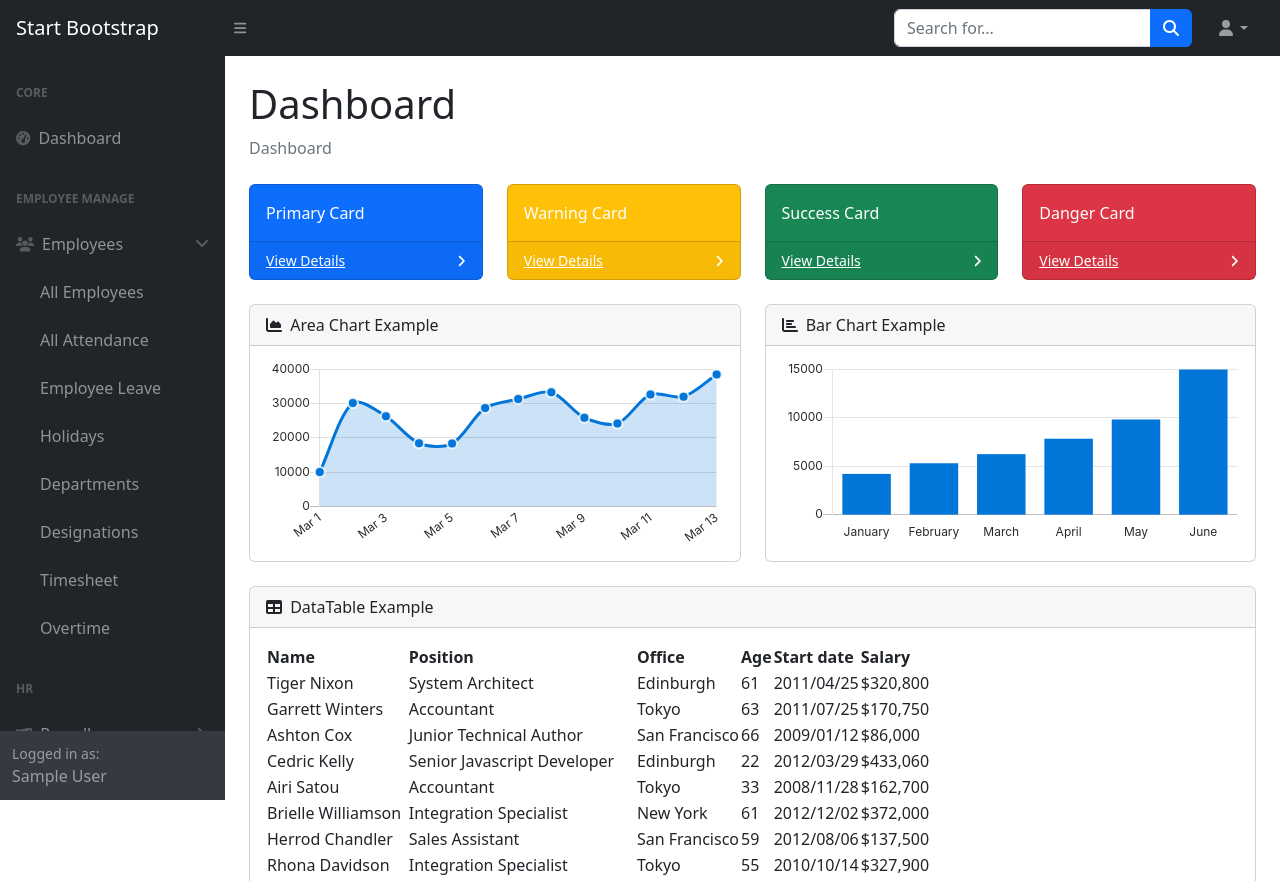
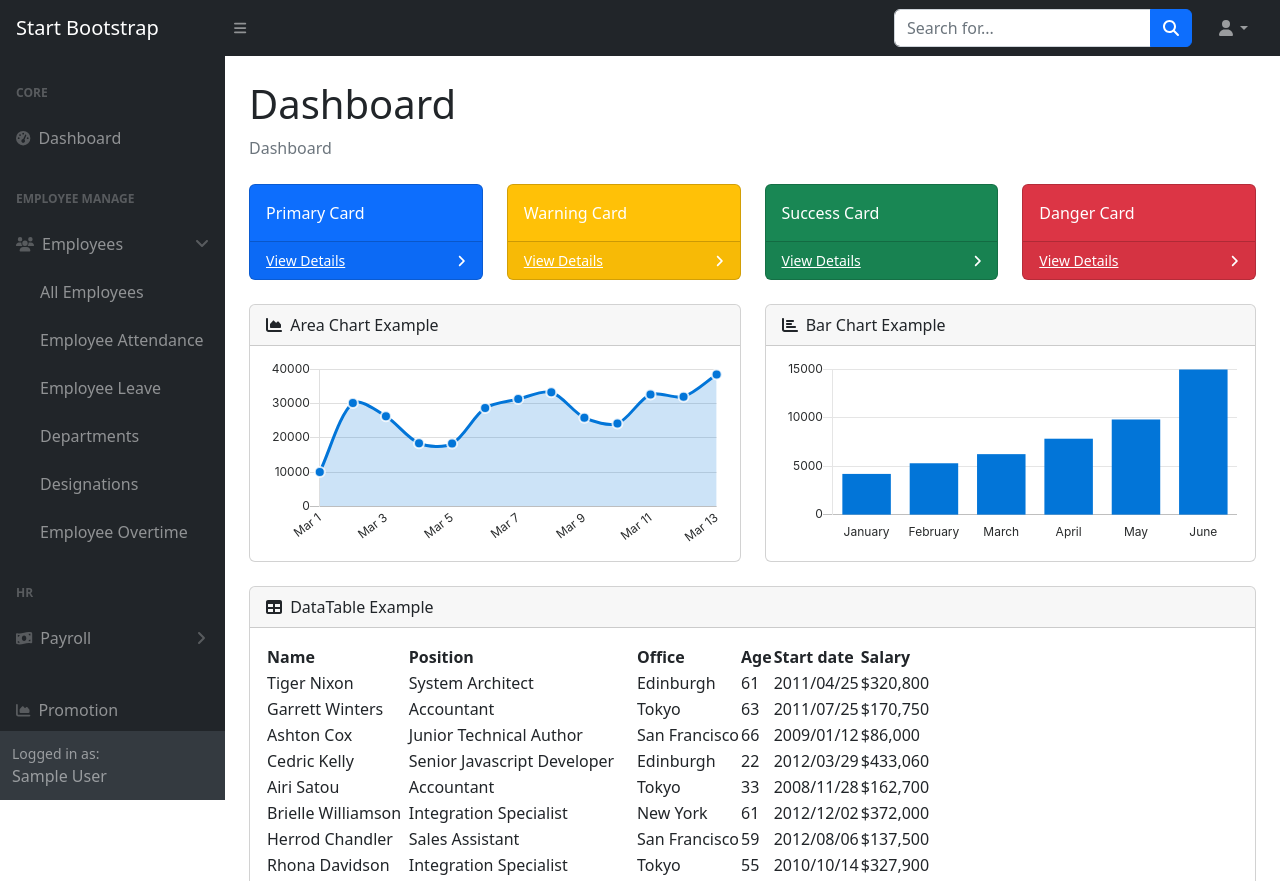
Before and after one commit to NOMAN396/employee, a PHP site: page /ems/index.php in a window 1280 px wide, after a click on "Employees". Shown: the top 881 px of the page. Run offline with PHP 8.4, Linux system fonts and the light colour scheme; the visitor is signed in with stand-in values (Sample User, id 1); some libraries are stand-ins or nearby versions.

Commit message:
tiny update

```diff
--- a/include/sidebar.php
+++ b/include/sidebar.php
@@ -19,13 +19,13 @@
 					<div class="collapse" id="colemp" aria-labelledby="headingOne" data-bs-parent="#sidenavAccordion">
 						<nav class="sb-sidenav-menu-nested nav">
 							<a class="nav-link" href="<?= $base_url?>employee_list.php">All Employees</a>
-							<a class="nav-link" href="<?= $base_url?>attendance_list.php">All Attendance</a>
+							<a class="nav-link" href="<?= $base_url?>attendance_list.php">Employee Attendance</a>
 							<a class="nav-link" href="<?= $base_url?>employee_leave.php">Employee Leave</a>
-							<a  class="nav-link" href="<?= $base_url?>holidays_list.php">Holidays</a>
+							<!-- <a  class="nav-link" href="<?= $base_url?>holidays_list.php">Holidays</a> -->
 							<a class="nav-link" href="<?= $base_url?>department_list.php">Departments</a>
 							<a class="nav-link" href="<?= $base_url?>designation_list.php">Designations</a>
-							<a class="nav-link" href="<?= $base_url?>timesheet.php">Timesheet</a>
-							<a class="nav-link" href="<?= $base_url?>overtime_list.php">Overtime</a>
+							<!-- <a class="nav-link" href="<?= $base_url?>timesheet.php">Timesheet</a> -->
+							<a class="nav-link" href="<?= $base_url?>overtime_list.php"> Employee Overtime</a>
 						</nav>
 					</div>
 
@@ -37,7 +37,7 @@
 					</a>
 					<div class="collapse" id="colhr" aria-labelledby="headingOne" data-bs-parent="#sidenavAccordion">
 						<nav class="sb-sidenav-menu-nested nav">
-							<a class="nav-link" href="<?= $base_url?>emp_salary_list.php">Employee salary</a>
+							<a class="nav-link" href="<?= $base_url?>employee_salary_list.php">Employee salary</a>
 							<a class="nav-link" href="layout-sidenav-light.html">Payslip</a>
 							<a class="nav-link" href="<?= $base_url?>payroll_additions.php">Payroll Items</a>
 						</nav>
```
Also changed, not shown: employee_salary_list.php (renamed from emp_salary_list.php).
